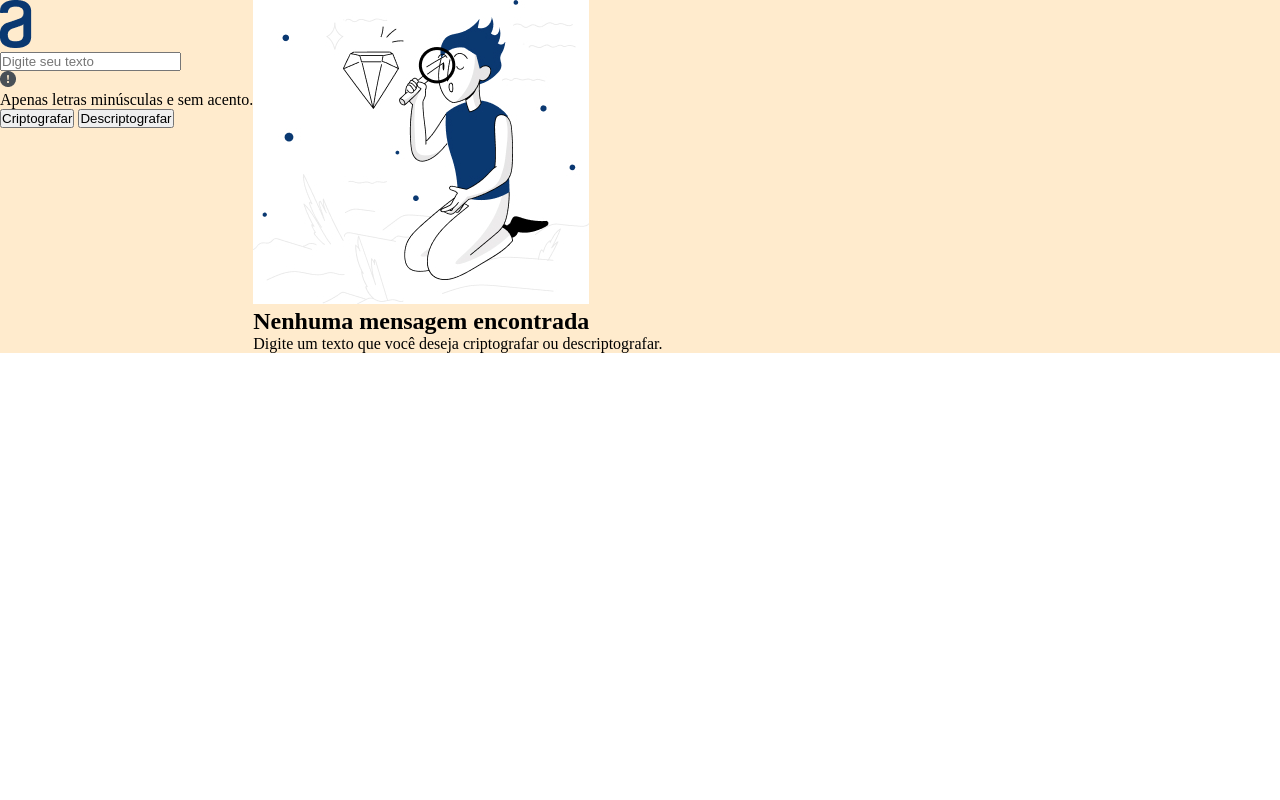
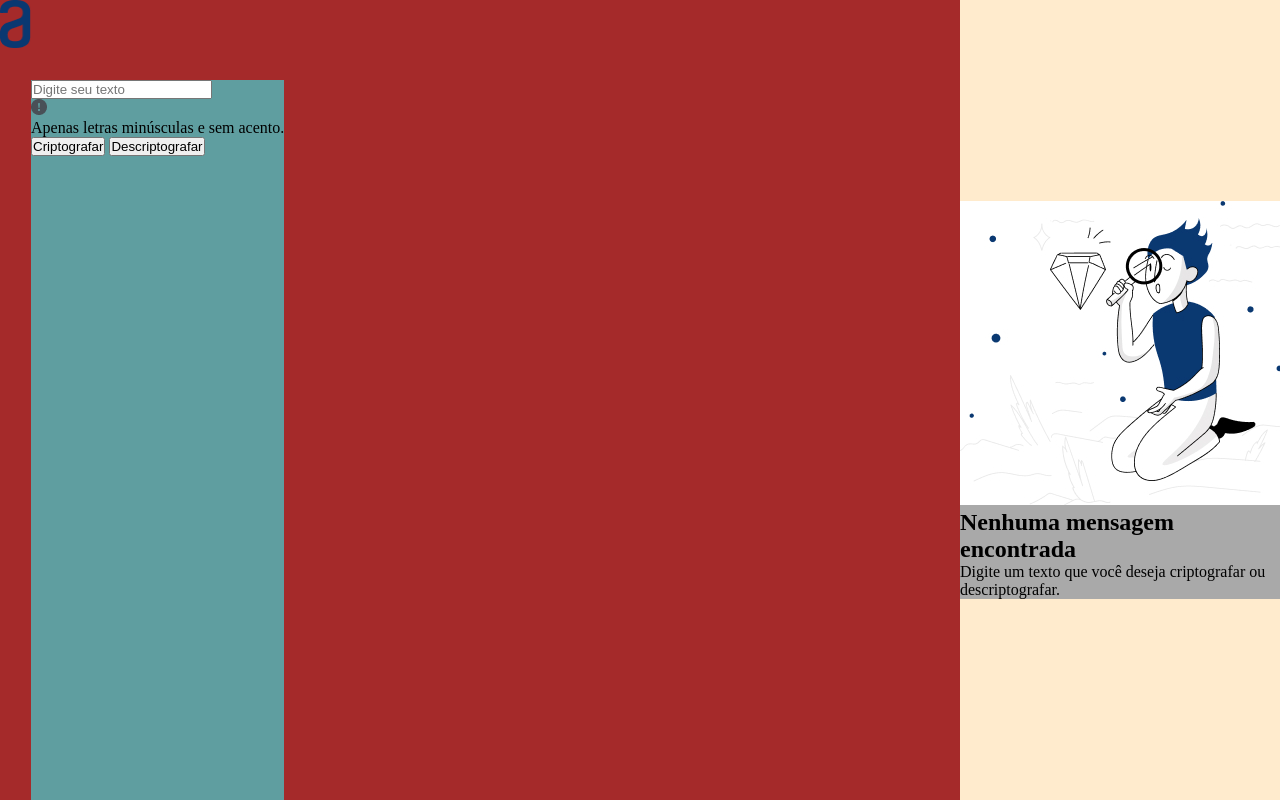
Before and after one commit to Moiseis-Cruz/CriptoMensagens, a plain HTML site: page index.html in a window 1280 px wide. Drawn offline with Linux system fonts and the light colour scheme.

Commit message:
Continuando a estilização pelo conteúdo pai.

```diff
--- a/styles/styles.css
+++ b/styles/styles.css
@@ -1,9 +1,35 @@
 * {
     margin: 0;
     padding: 0;
+    box-sizing: border-box;
 }
 
 main {
     background-color: blanchedalmond;
     display: flex;
+    justify-content: center;
+    align-items: center;
+    min-height: 100vh;
 }
+
+.container {
+    background-color: brown;
+    display: flex;
+    width: 75%;
+    height: 100vh;
+}
+
+.img__logo {
+    width: 31px;
+    height: 48px;
+}
+
+.content {
+    background-color: cadetblue;
+    margin-top: 80px;
+}
+
+.output {
+    background-color: darkgray;
+    width: 25%;
+}
```
